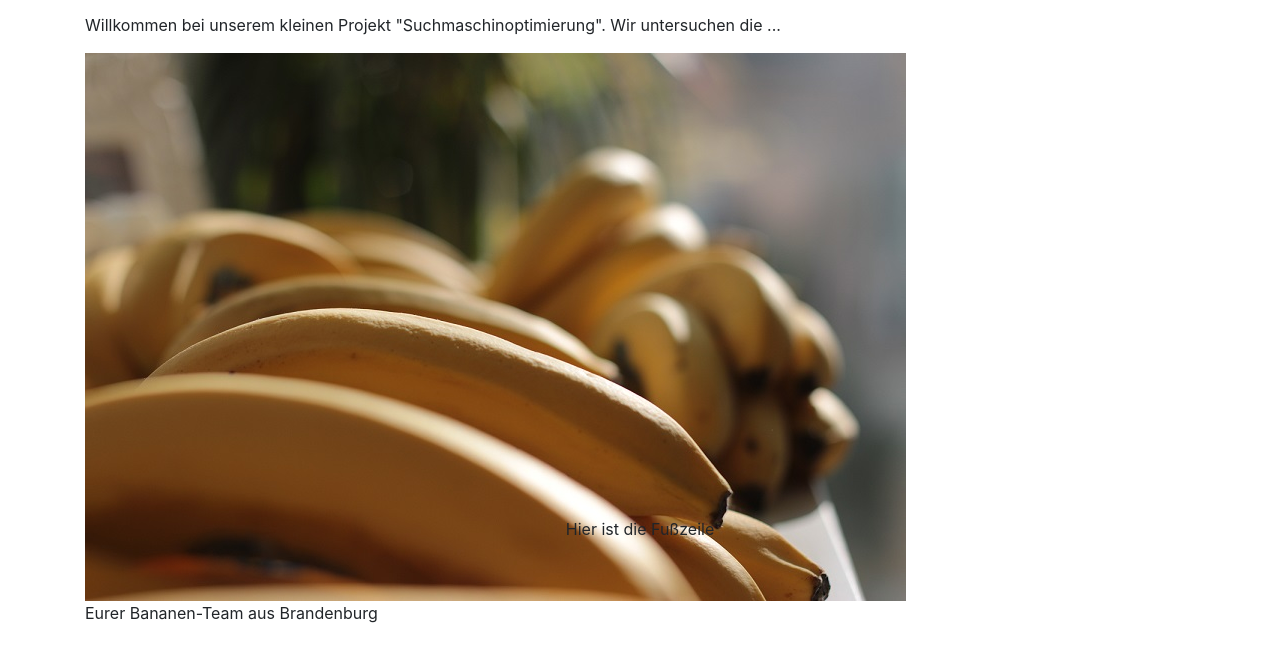
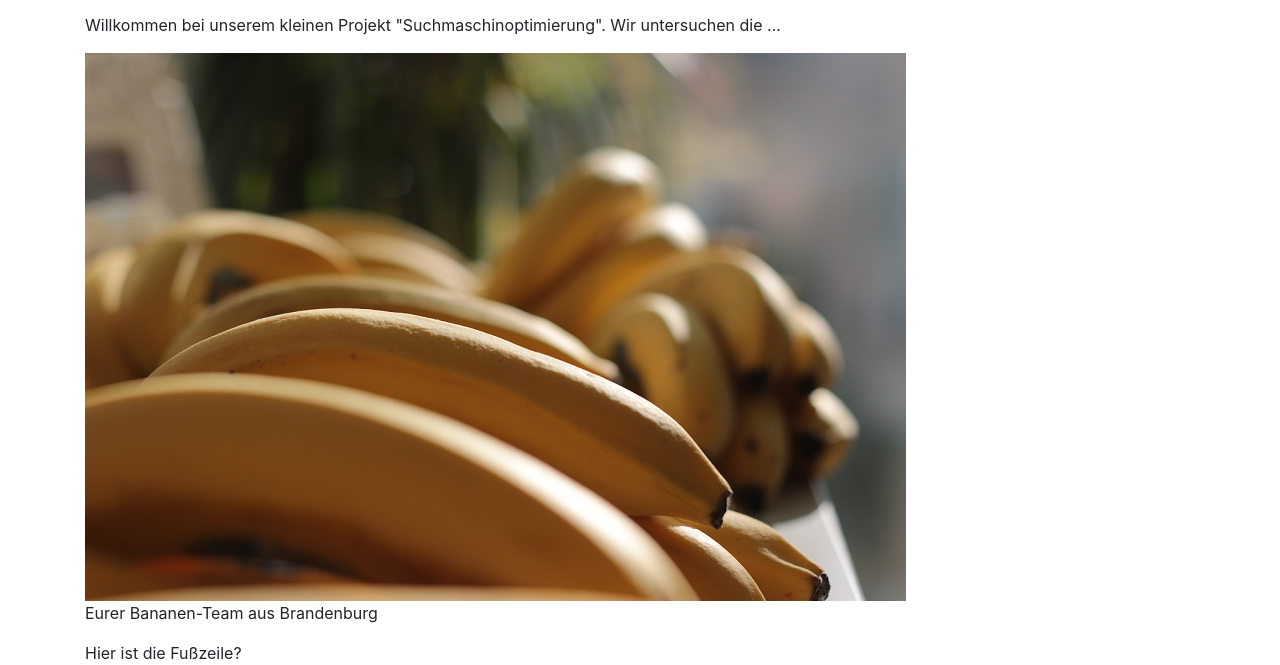
Before and after one commit to BananeBB/TestBrannnane, a plain HTML site: page index.html in a window 1280 px wide. Shown: the part 243-908 px from the top of the page. Before the commit the page ends 884 px from the top, so only its background shows below. Drawn offline with nearby package versions, Linux system fonts and the light colour scheme.

Commit message:
Fußzeile

```diff
--- a/index.html
+++ b/index.html
@@ -41,10 +41,7 @@
 
     <p>Eurer Bananen-Team aus Brandenburg</p>
 
-    <div class="footer">
-      <p>Hier ist die Fußzeile</p>
-    </div>
-
+    <footer>Hier ist die Fußzeile?</footer>
 
   </div>
 
```
Also changed, not shown: projects/index.html (+1 -3 lines).
